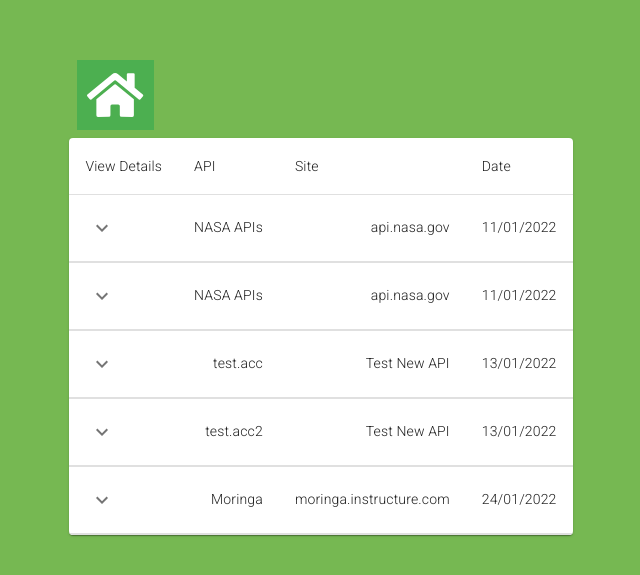
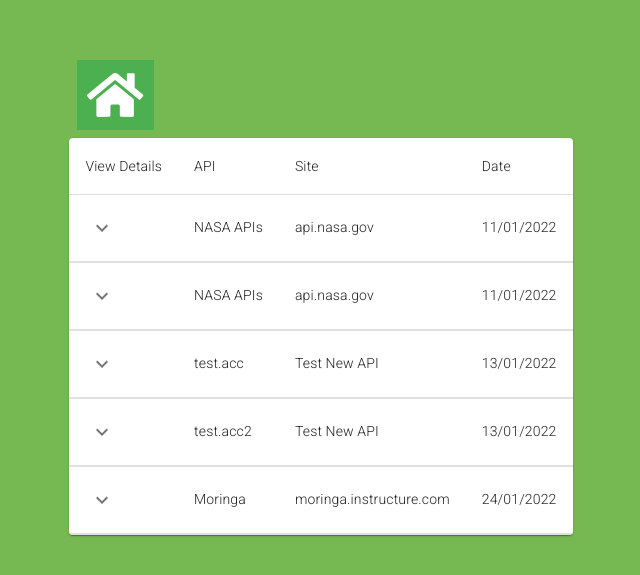
Before and after one commit to lawrence254/ApiTracker, a React (Create React App) app: page /my-apis in a window 1280 px wide. Shown: the part 107-682 px from the top of the page, without its empty margins (319-959 px from the left). Built offline with nearby package versions, Linux system fonts and the light colour scheme; data requests are answered from the project's data file.

Commit message:
Imports optimization

```diff
--- a/src/components/Forms/ApiInput/APIForm.js
+++ b/src/components/Forms/ApiInput/APIForm.js
@@ -1,10 +1,8 @@
-import { FontAwesomeIcon } from '@fortawesome/react-fontawesome';
 import React, { useState } from "react";
 import { DB_NAME, randomKey, _store } from "../../../services/config/config";
 import { NavBar } from '../../../services/config/navigation';
 import { writeDatabase } from "../../../services/dbops";
 import DB from "../../../services/lib/tiny-idb";
-import HourlyRateInput from "../../DynamicInputs/HourlyRateInput";
 import './styles.css';
 
 
@@ -18,11 +16,11 @@ function ApiForm() {
     const [dateCreated, setDateCreated] = useState(new Date())
     let _uniqueKey = randomKey;
 
-    const hourlyRateStatus = true;
+    // const hourlyRateStatus = true;
 
-    const handleChange = (event) => {
-        this.setState({ [event.target.name]: event.target.value })
-    };
+    // const handleChange = (event) => {
+    //     this.setState({ [event.target.name]: event.target.value })
+    // };
 
     const insertToDB = async (apiData, _uniqueKey) => {
         const db = await DB.openDB(DB_NAME, 1);
@@ -46,13 +44,13 @@ function ApiForm() {
         window.location.reload(true);
     }
 
-    const updateHourlyRate = (data) => {
-        this.setHourRate({ data })
-    }
+    // const updateHourlyRate = (data) => {
+    //     this.setHourRate({ data })
+    // }
 
-    const renderHourlyInput = () => {
-        <HourlyRateInput onUpdateHourlyRate={() => this.updateHourlyRate} />
-    }
+    // const renderHourlyInput = () => {
+    //     <HourlyRateInput onUpdateHourlyRate={() => this.updateHourlyRate} />
+    // }
 
     const handleSubmit = (event) => {
         console.log(_uniqueKey);
@@ -70,7 +68,7 @@ function ApiForm() {
     };
     return (
         <div className="className">
-            <NavBar/>
+            <NavBar />
             <form className="api-form" onSubmit={handleSubmit} >
                 <label>Link To Site</label>
                 <input type="url"
@@ -113,7 +111,7 @@ function ApiForm() {
                 />
 
                 <label htmlFor="rateLimit">Rate Limited?</label>
-                <div className="rate_limit" onChange={e => { setRateLimited(e.target.value); if (e.target.value == true) { this.renderHourlyInput() } else { setHourRate('0') } }}>
+                <div className="rate_limit" onChange={e => { setRateLimited(e.target.value); if (e.target.value === true) { this.renderHourlyInput() } else { setHourRate('0') } }}>
                     <input type="radio" name="rate_limited" className="form-field rate_limitField" value={true} /> Yes
                     <input type="radio" name="rate_limited" className="form-field rate_limitField" value={false} /> No
                 </div>
--- a/src/components/Tables/Row.js
+++ b/src/components/Tables/Row.js
@@ -1,24 +1,17 @@
+// import { KeyboardArrowDownIcon, KeyboardArrowUpIcon } from '@mui/icons-material';
 import KeyboardArrowDownIcon from '@mui/icons-material/KeyboardArrowDown';
 import KeyboardArrowUpIcon from '@mui/icons-material/KeyboardArrowUp';
-import Box from '@mui/material/Box';
-import Collapse from '@mui/material/Collapse';
-import IconButton from '@mui/material/IconButton';
-import Table from '@mui/material/Table';
-import TableBody from '@mui/material/TableBody';
-import TableCell from '@mui/material/TableCell';
-import TableHead from '@mui/material/TableHead';
-import TableRow from '@mui/material/TableRow';
-import Typography from '@mui/material/Typography';
+import { Box, Collapse, IconButton, Table, TableBody, TableCell, TableHead, TableRow, Typography } from '@mui/material';
 import PropTypes from 'prop-types';
-import * as React from 'react';
+import { Fragment, useState } from 'react';
 
 export default function Row(props) {
     const { row } = props;
-    const [open, setOpen] = React.useState(false);
+    const [open, setOpen] = useState(false);
     let dataRow;
 
     return (
-        <React.Fragment>
+        <Fragment>
             <TableRow sx={{ '& > *': { borderBottom: 'unset' } }}>
                 <TableCell>
                     <IconButton
@@ -30,8 +23,8 @@ export default function Row(props) {
                     </IconButton>
                 </TableCell>
 
-                <TableCell align="right">{row.Site_Alias}</TableCell>
-                <TableCell align="right">{row.provider}</TableCell>
+                <TableCell align="left">{row.Site_Alias}</TableCell>
+                <TableCell >{row.provider}</TableCell>
                 <TableCell align="right">{new Date(row.date_registered).toLocaleDateString('en-gb')}</TableCell>
             </TableRow>
             <TableRow>
@@ -63,7 +56,7 @@ export default function Row(props) {
                     </Collapse>
                 </TableCell>
             </TableRow>
-        </React.Fragment >
+        </Fragment >
     );
 }
 
```
Also changed, not shown: src/components/Tables/ApiDataTable.js (+1 -8 lines).
